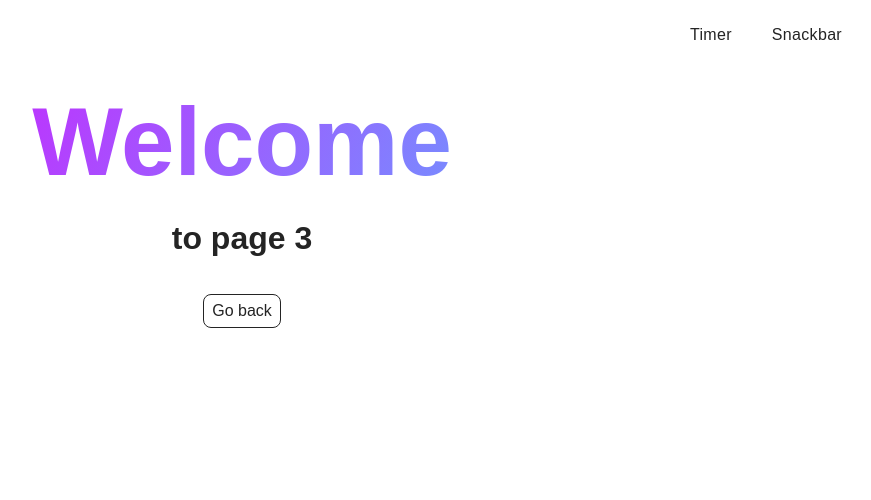
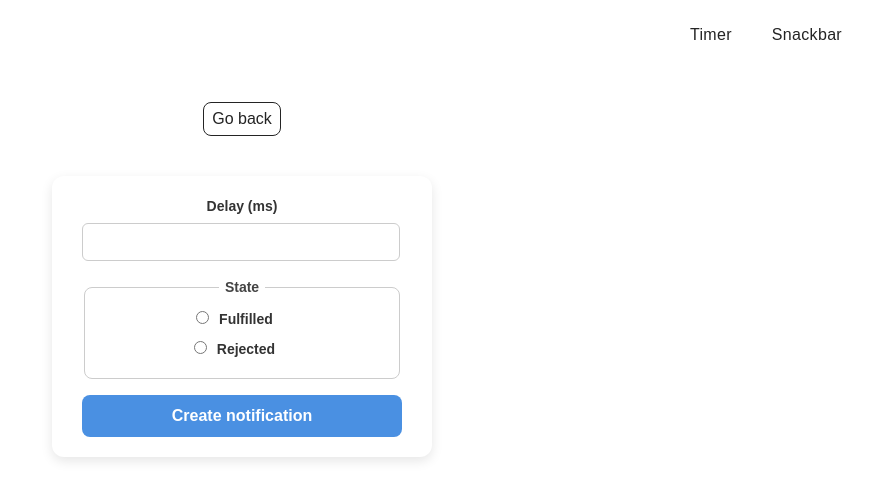
Before and after one commit to yaroslav-stepannikov/goit-js-hw-10, a website built with Vite: page src/2-snackbar.html in a window 1280 px wide. Shown: the whole page, without its empty margins (398-1269 px from the left). Built offline with nearby package versions, Linux system fonts and the light colour scheme.

Commit message:
snackbar

```diff
--- a/src/2-snackbar.html
+++ b/src/2-snackbar.html
@@ -16,11 +16,29 @@
 
     <main>
       <div class="container">
-        <h1 class="main-title">
-          <span class="main-title-gradient">Welcome</span> to page 3
-        </h1>
         <load src="./partials/back-link.html" />
       </div>
+
+      <form class="form">
+        <label>
+          Delay (ms)
+          <input class="snackbar-input" type="number" name="delay" required />
+        </label>
+
+        <fieldset>
+          <legend>State</legend>
+          <label>
+            <input type="radio" name="state" value="fulfilled" required />
+            Fulfilled
+          </label>
+          <label>
+            <input type="radio" name="state" value="rejected" required />
+            Rejected
+          </label>
+        </fieldset>
+
+        <button class="snackbar-btn" type="submit">Create notification</button>
+      </form>
     </main>
     <script type="module" src="./js/2-snackbar.js"></script>
   </body>
--- a/src/css/base.css
+++ b/src/css/base.css
@@ -32,24 +32,27 @@ main:has(.back-link) {
   text-align: center;
 }
 
-input {
+/* ==== TIMER ==== */
+
+.timer-input {
   width: 272px;
   height: 40px;
+  padding: 8px 16px;
   border: 1px solid #808080;
   border-radius: 4px;
   outline: none;
   transition: background-color 250ms cubic-bezier(0.4, 0, 0.2, 1);
 }
 
-input:hover {
+.timer-input:hover {
   border: 1px solid #000;
 }
 
-input:focus {
+.timer-input:focus {
   border: 1px solid #4e75ff;
 }
 
-button {
+.timer-btn {
   border-radius: 8px;
   padding: 8px 16px;
   width: 75px;
@@ -108,3 +111,86 @@ button:disabled {
   color: #2e2f42;
   text-transform: uppercase;
 }
+
+/* ==== SNACKBAR ==== */
+
+.form {
+  background: #fff;
+  padding: 20px 30px;
+  border-radius: 12px;
+  box-shadow: 0 4px 12px rgba(0, 0, 0, 0.1);
+  width: 320px;
+  margin: 0 auto;
+  margin-top: 40px;
+}
+
+.form label {
+  display: block;
+  margin-bottom: 8px;
+  font-weight: bold;
+  font-size: 14px;
+  color: #333;
+}
+
+.snackbar-input {
+  display: block;
+  width: 296px;
+  padding: 10px;
+  border-radius: 6px;
+  border: 1px solid #ccc;
+  outline: none;
+  transition: border-color 0.2s;
+  margin-top: 6px;
+  margin-bottom: 16px;
+  font-size: 14px;
+}
+
+.snackbar-input:focus {
+  border-color: #4a90e2;
+}
+
+fieldset {
+  border: 1px solid #ccc;
+  border-radius: 8px;
+  padding: 10px 15px;
+  margin-bottom: 16px;
+}
+
+legend {
+  font-weight: bold;
+  font-size: 14px;
+  color: #444;
+  padding: 0 6px;
+}
+
+fieldset label {
+  margin-right: 20px;
+  font-size: 14px;
+  cursor: pointer;
+}
+
+input[type='radio'] {
+  margin-right: 6px;
+  cursor: pointer;
+}
+
+.snackbar-btn {
+  width: 100%;
+  padding: 12px;
+  background: #4a90e2;
+  border: none;
+  border-radius: 8px;
+  color: #fff;
+  font-size: 16px;
+  font-weight: bold;
+  cursor: pointer;
+  transition: background 0.2s;
+}
+
+.snackbar-btn:hover {
+  background: #357ab8;
+}
+
+.snackbar-btn:active {
+  background: #2d5e94;
+}
--- a/src/js/2-snackbar.js
+++ b/src/js/2-snackbar.js
@@ -0,0 +1,39 @@
+import iziToast from 'izitoast';
+import 'izitoast/dist/css/iziToast.min.css';
+
+const form = document.querySelector('.form');
+
+form.addEventListener('submit', event => {
+  event.preventDefault();
+
+  const delay = Number(form.delay.value);
+  const state = form.state.value;
+
+  const promise = new Promise((resolve, reject) => {
+    setTimeout(() => {
+      if (state === 'fulfilled') {
+        resolve(delay);
+      } else {
+        reject(delay);
+      }
+    }, delay);
+  });
+
+  promise
+    .then(ms => {
+      iziToast.success({
+        title: 'Success',
+        message: `Fulfilled promise in ${ms}ms`,
+        position: 'topRight',
+        timeout: 3000,
+      });
+    })
+    .catch(ms => {
+      iziToast.error({
+        title: 'Error',
+        message: `Rejected promise in ${ms}ms`,
+        position: 'topRight',
+        timeout: 3000,
+      });
+    });
+});
```
Also changed, not shown: src/1-timer.html (+2 -2 lines).
